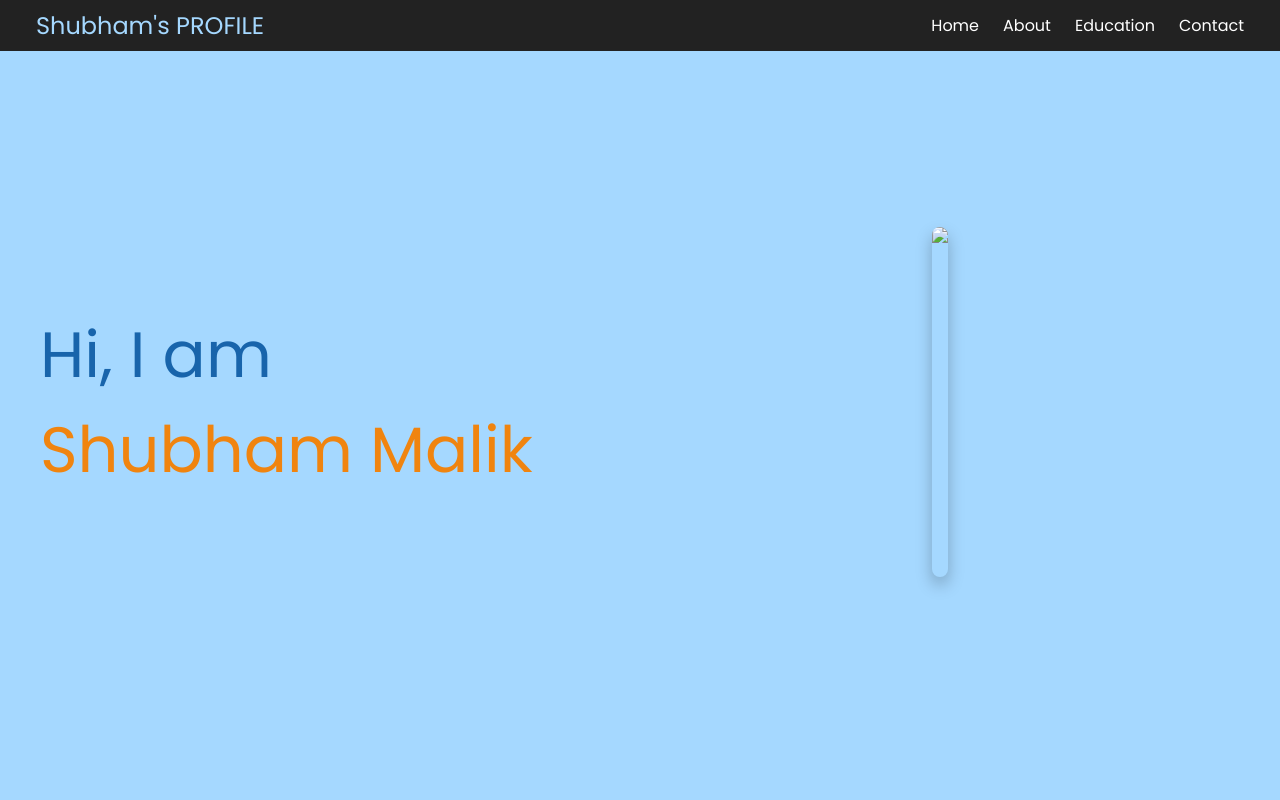
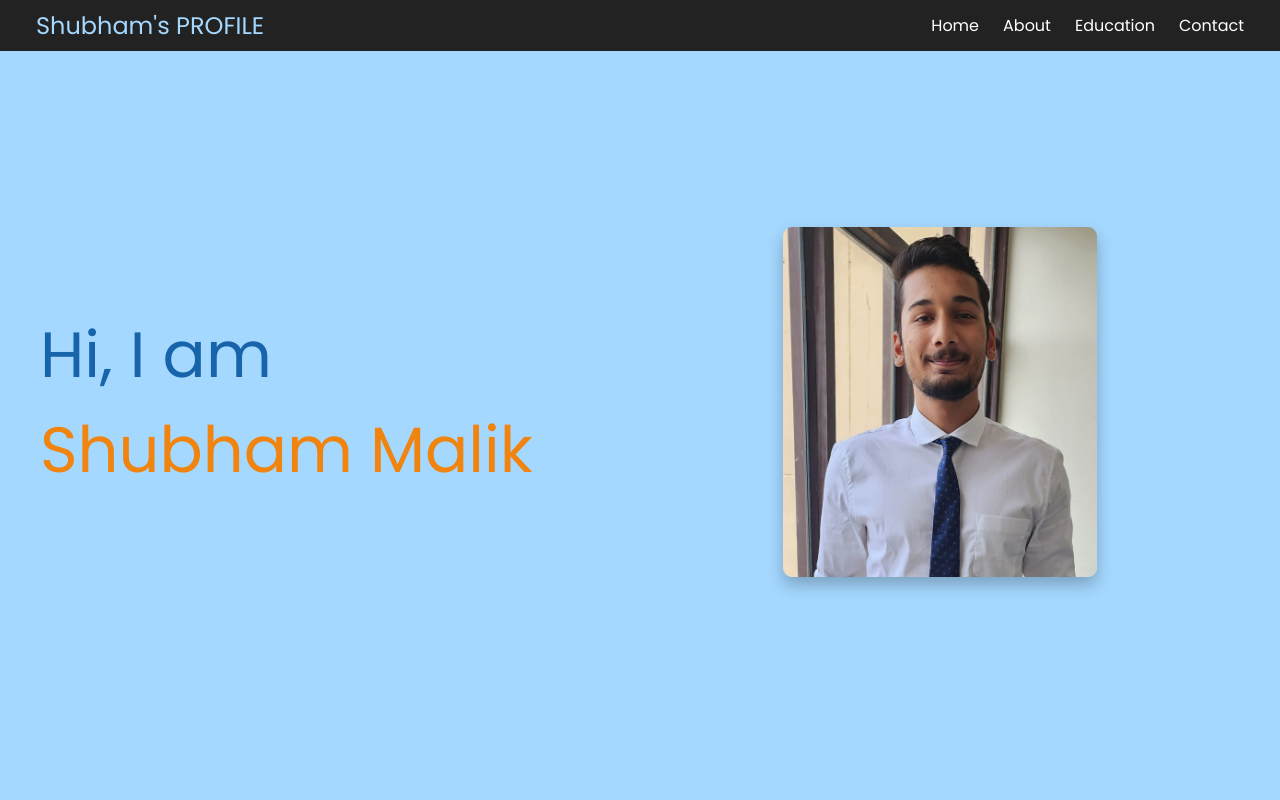
Before and after one commit to shubham-32/profile_project, a plain HTML site: page index.html in a window 1280 px wide. Shown: the top 800 px of the page. Drawn offline with nearby package versions, Linux system fonts and the light colour scheme.

Commit message:
Update index.html

```diff
--- a/index.html
+++ b/index.html
@@ -34,7 +34,7 @@
         <div class="container hero-container grid grid-2-cols">
             <p class="hi outside">Hi, I am<br> <span class="full-name">Shubham Malik</span></p>
             <div class="pro-img-div flex">
-                <img class="pro-img" src="style/WhatsApp Image 2024-02-04 at 16.48.22_7977e930.jpg" />
+                <img class="pro-img" src="WhatsApp Image 2024-02-04 at 16.48.22_7977e930.jpg" />
             </div>
         </div>
 
```
